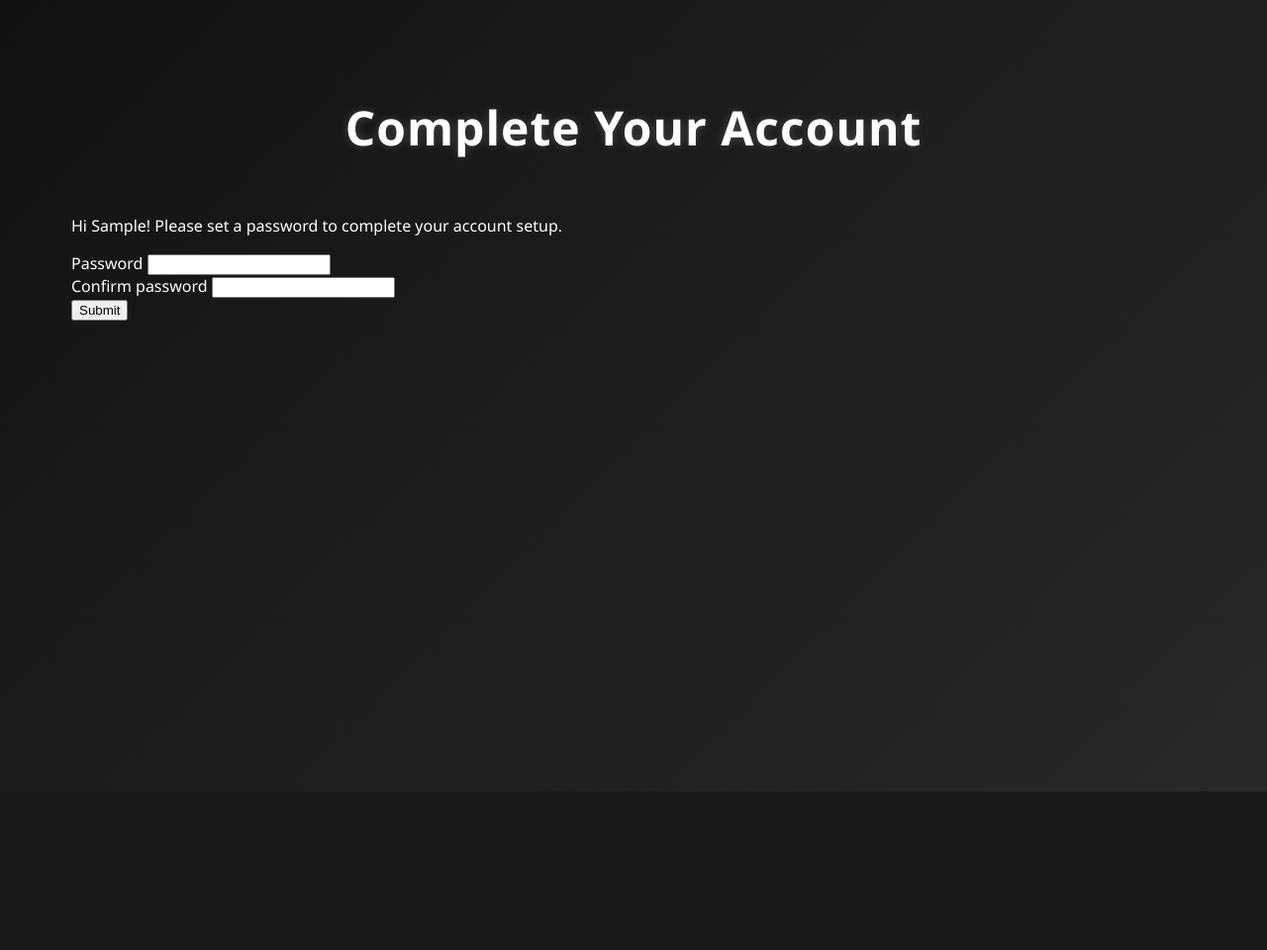
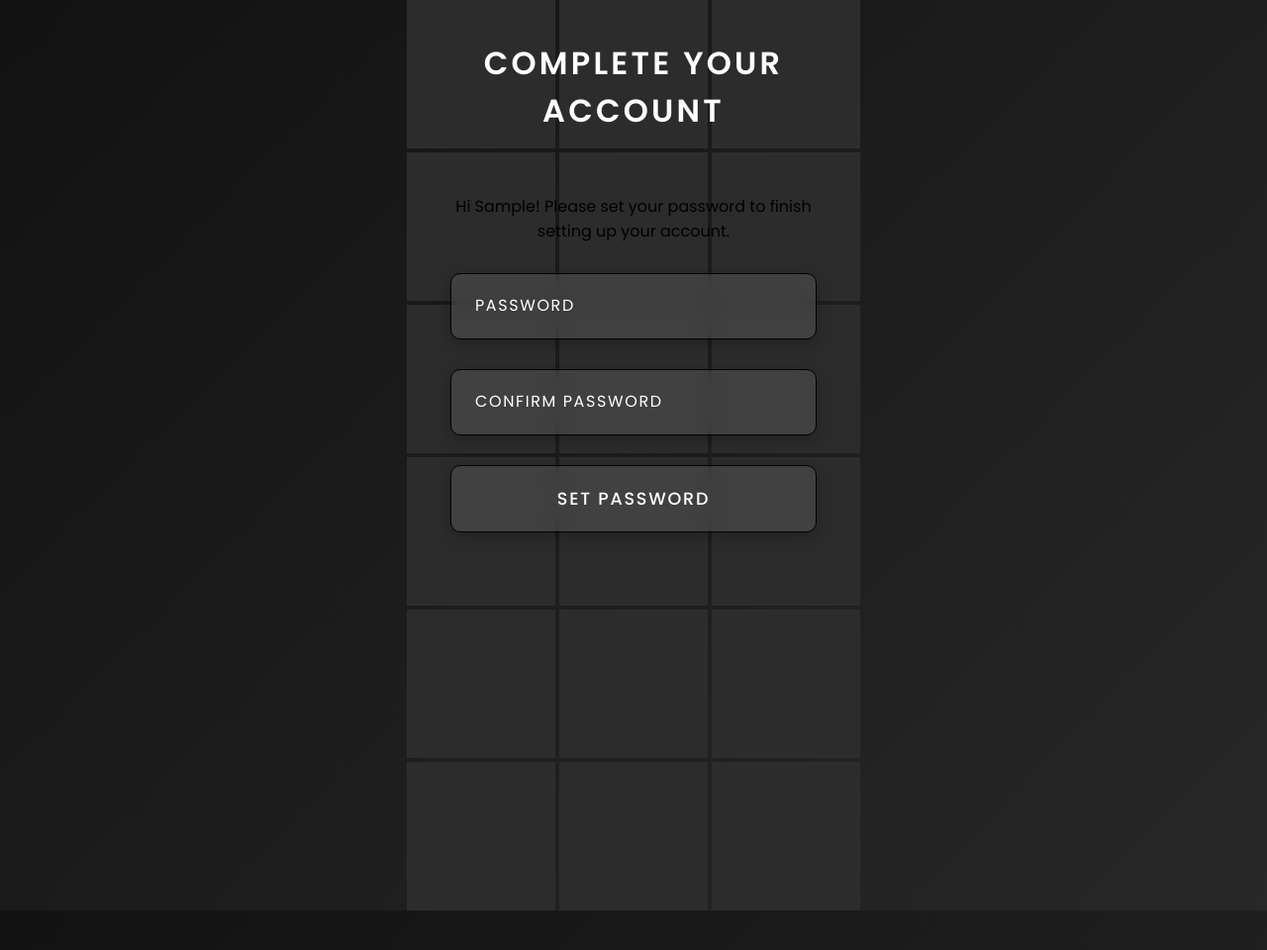
Before and after one commit to EchoMood/Spotify-Mood-Analyzer, a Flask app: template templates/complete_account.html in a window 1280 px wide. Shown: the whole page at 99% size. Before the commit the page ends 800 px from the top, so only its background shows below. Run offline with Flask 3, Linux system fonts and the light colour scheme; the template is opened without the code that fills it: values that come from a table or form of the project are taken from there, others are empty; tables that the repository leaves empty hold one stand-in row (values such as "Sample post"); form fields are guessed from the names that the template uses.

Commit message:
updated complete_account to match ui

```diff
--- a/templates/complete_account.html
+++ b/templates/complete_account.html
@@ -1,52 +1,82 @@
+<!-- complete_account.html – Styled like signup_cred.html -->
 <!DOCTYPE html>
 <html lang="en">
+
 <head>
     <meta charset="UTF-8">
+    <title>Complete Your Account – EchoMood</title>
     <meta name="viewport" content="width=device-width, initial-scale=1.0">
-    <title>Complete Your Account - Spotify Mood Analysis</title>
-    <link rel="stylesheet" href="{{ url_for('static', filename='css/index.css') }}">
+    <meta name="description" content="Complete your EchoMood account with a secure password.">
+    <meta name="keywords" content="EchoMood, Complete Account, Password">
+    <meta name="author" content="EchoMood Team">
+
+    <!-- Shared dark-themed styles -->
+    <link rel="stylesheet" href="{{ url_for('static', filename='css/login.css') }}">
 </head>
+
 <body>
+    <!-- Background mood tile animation -->
     <div class="container">
-        <header>
-            <h1>Complete Your Account</h1>
-        </header>
+        <div class="box" style="--clr: var(--happy-color);"></div>
+        <div class="box" style="--clr: var(--sad-color);"></div>
+        <div class="box" style="--clr: var(--excited-color);"></div>
+        <div class="box" style="--clr: var(--motivated-color);"></div>
+        <div class="box" style="--clr: var(--chill-color);"></div>
+        <div class="box" style="--clr: var(--angry-color);"></div>
+        <div class="box" style="--clr: var(--happy-color);"></div>
+        <div class="box" style="--clr: var(--sad-color);"></div>
+        <div class="box" style="--clr: var(--excited-color);"></div>
+        <div class="box" style="--clr: var(--motivated-color);"></div>
+        <div class="box" style="--clr: var(--chill-color);"></div>
+        <div class="box" style="--clr: var(--angry-color);"></div>
+        <div class="box" style="--clr: var(--happy-color);"></div>
+        <div class="box" style="--clr: var(--sad-color);"></div>
+        <div class="box" style="--clr: var(--excited-color);"></div>
+        <div class="box" style="--clr: var(--angry-color);"></div>
+        <div class="box" style="--clr: var(--chill-color);"></div>
+        <div class="box" style="--clr: var(--motivated-color);"></div>
+    </div>
 
-        <section class="form-container">
-            <p>Hi {{ user.first_name or user.display_name }}! Please set a password to complete your account setup.</p>
+    <!-- Main account completion form -->
+    <div class="login">
+        <h2>Complete Your Account</h2>
+        <p class="welcome-text">Hi {{ user.first_name or user.display_name }}! Please set your password to finish
+            setting up your account.</p>
 
-            <form method="POST">
-                {{ form.csrf_token }}
+        <form method="POST">
+            {{ form.csrf_token }}
 
-                <div class="form-group">
-                    {{ form.password.label }}
-                    {{ form.password(class="form-control") }}
-                    {% if form.password.errors %}
-                        <div class="error">
-                            {% for error in form.password.errors %}
-                                {{ error }}
-                            {% endfor %}
-                        </div>
-                    {% endif %}
-                </div>
+            <!-- Password Input Field -->
+            <div class="inputBox">
+                {{ form.password(class="authentication", placeholder=" ") }}
+                <span>Password</span>
+            </div>
+            {% if form.password.errors %}
+            <div class="flash-message error">
+                {% for error in form.password.errors %}{{ error }}{% endfor %}
+            </div>
+            {% endif %}
 
-                <div class="form-group">
-                    {{ form.confirm_password.label }}
-                    {{ form.confirm_password(class="form-control") }}
-                    {% if form.confirm_password.errors %}
-                        <div class="error">
-                            {% for error in form.confirm_password.errors %}
-                                {{ error }}
-                            {% endfor %}
-                        </div>
-                    {% endif %}
-                </div>
+            <!-- Confirm Password Input Field -->
+            <div class="inputBox">
+                {{ form.confirm_password(class="authentication", placeholder=" ") }}
+                <span>Confirm Password</span>
+            </div>
+            {% if form.confirm_password.errors %}
+            <div class="flash-message error">
+                {% for error in form.confirm_password.errors %}{{ error }}{% endfor %}
+            </div>
+            {% endif %}
 
-                <div class="form-group">
-                    {{ form.submit(class="btn") }}
-                </div>
-            </form>
-        </section>
+            <!-- Submit Button -->
+            <div class="inputBox">
+                {{ form.submit(class="authentication", value="Set Password") }}
+            </div>
+        </form>
     </div>
+
+    <!-- Background animation script -->
+    <script src="{{ url_for('static', filename='js/login.js') }}" defer></script>
 </body>
+
 </html>
```
